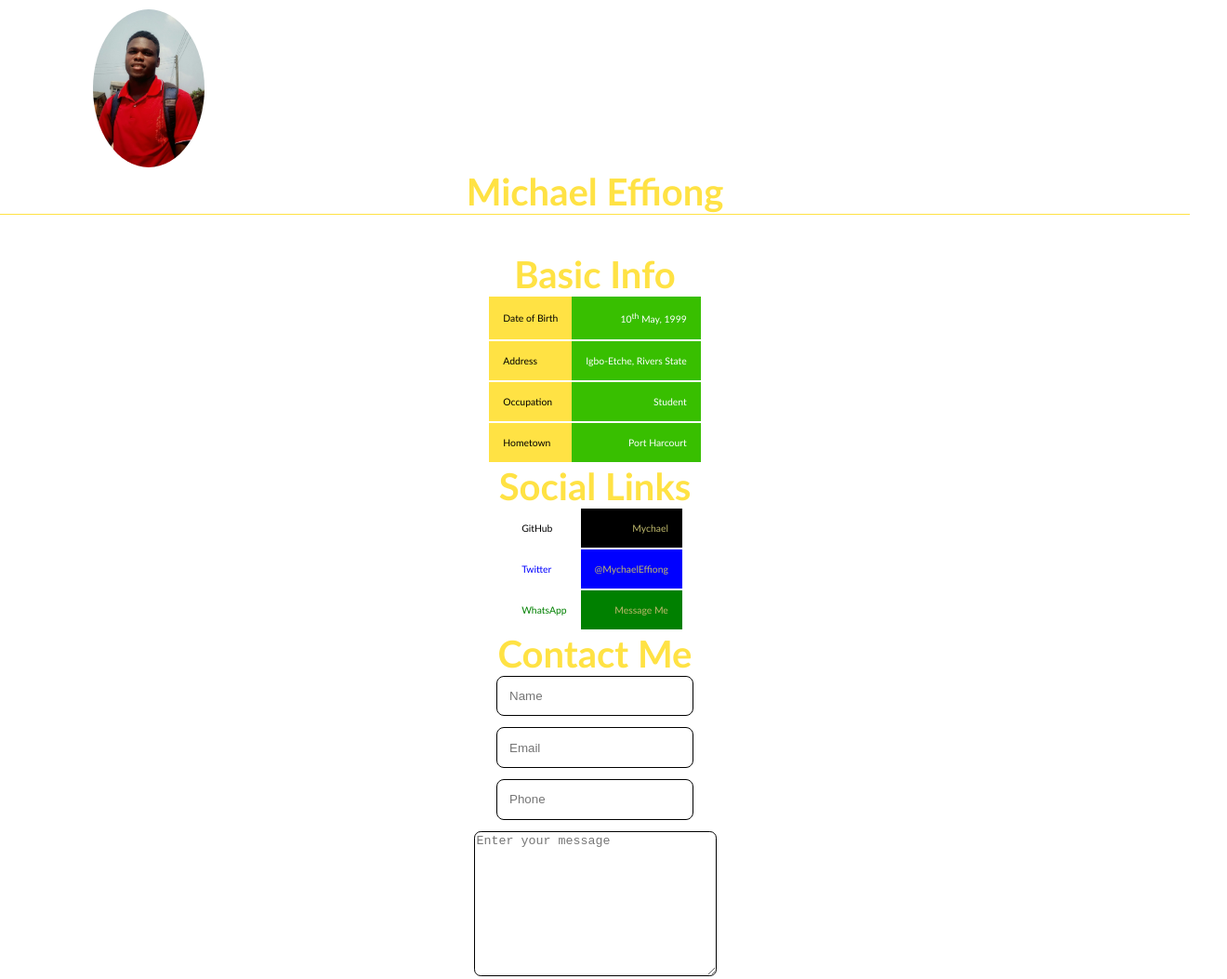
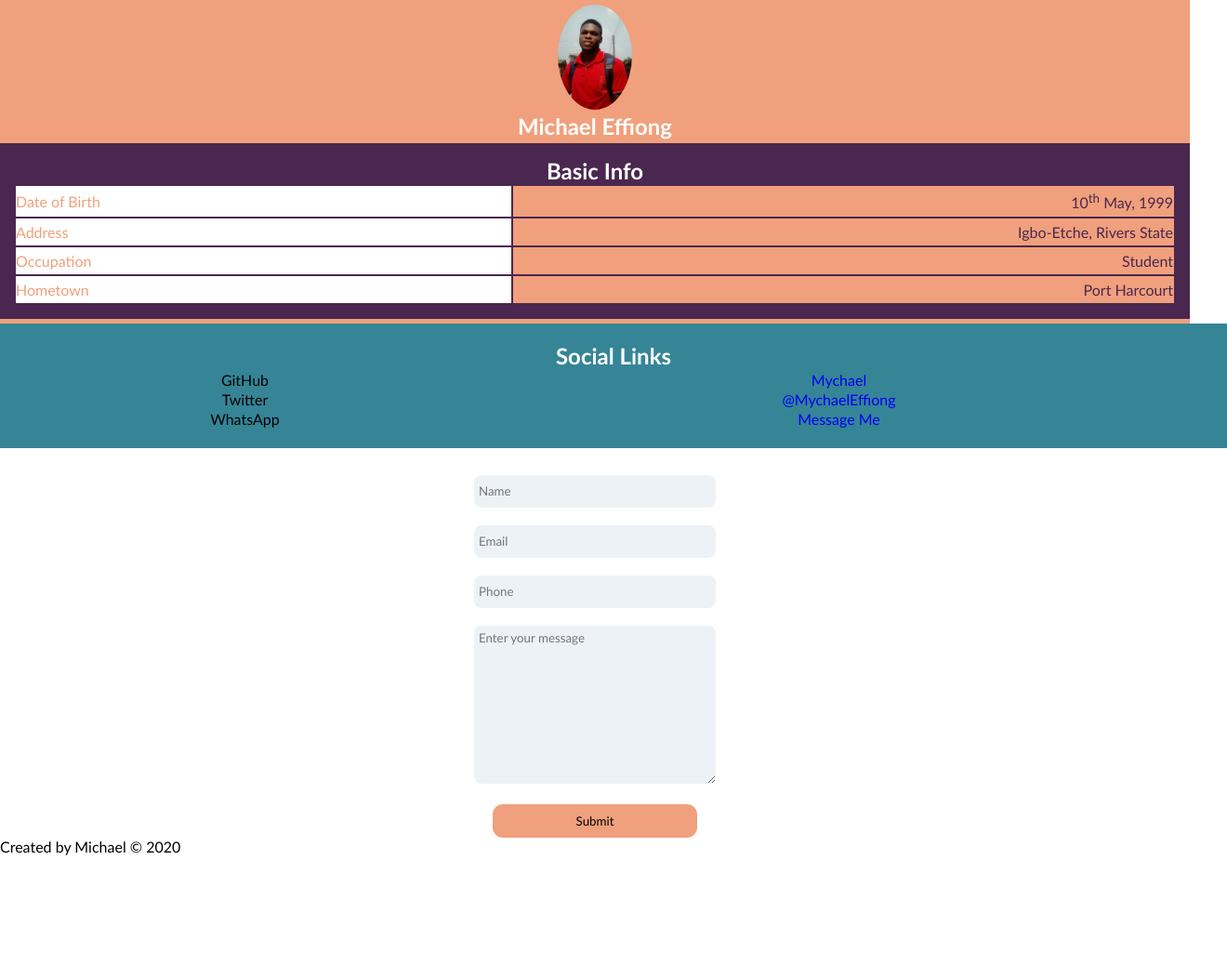
Before and after one commit to Mychaell/Mychael, a plain HTML site: page Michael/index.html in a window 1280 px wide. Shown: the top 1053 px of the page at 93% size, 1320 px wide, since content can reach past the window. After the commit the page ends 920 px from the top, so only its background shows below. Drawn offline with Linux system fonts and the light colour scheme.

Commit message:
second phase

```diff
--- a/Michael/index.html
+++ b/Michael/index.html
@@ -8,245 +8,7 @@
 		<title>Michael</title>
 		<link rel="stylesheet" href="main.css" />
 
-<style>
-*,
-*::before,
-*::after {
-    margin: 0;
-    padding: 0;
-    box-sizing: inherit;
-}
- img {
- width: 120px;
- border-radius:50%;
- margin-left: 100px;
- margin-top: 10px
-}
 
-#container {
- width: 100%;
- font-family: "Gill Sans", sans-serif;
- font-size: 1.3rem;
-}
-
-#header {
- 	border-bottom: 1px solid #FFE244;
- 	padding-bottom: 0px;
- 	margin-bottom: 40px;
- 	background-color:
-}
-
-h2 {
- 	color: #FFE244;
- 	text-align: center;
- 	font-weight: 800;
- 	font-size: 40px;
-}
-
-#info {
-
-}
-
-table {
- 	width: 100%;
- 	border-collapse: collapse;
- 	border-radius: 1em;
- 	overflow: hidden;
- 	display: flex;
-  justify-content: space-around;
-  flex-wrap: wrap;
-}
-
-tr {
- 	padding: 5px;
- 	text-align: right;
- 	background-color: #FFE244;
- 	color: black;
- 	border-radius: 1.3rem;
- 	margin: 2px;
- 	width: 300px;
-}
-
-td {
- 	padding: 1em;
-  background: #ddd;
-  border-bottom: 2px solid white;
-}
-
-.left-table {
- 	padding: 15px;
- 	text-align: left;
- 	background-color: #FFE244;
- 	color: black;
-}
-
-.right-table {
- 	padding: 15px;
- 	text-align: right;
- 	background-color: #38BF00;
- 	color: white;
-}
-
-a {
-    color: darkkhaki;
-    display: inline-block;
-}
-
-a:hover {
-    color: grey;
-}
-
-a:link {
-    text-decoration: none;
-}
-
-html {
-  font-size: 50%;
-}
-
-.form {
-  display: flex;
-  align-items: center;
-  justify-content: center;
-  flex-direction: column;
-}
-
-.fields {
-  display: block;
-  border-radius: 1rem;
-  width: 23rem;
-  padding: 1em;
-  border: 1px solid black;
-}
-
-textarea {
-  border-radius: 0.9rem;
-  padding: 2px;
-  border: 1px solid black;
-}
-
-#button {
-  background-color: black;
-  border: none;
-  border: 2px solid red;
-  color: #6296AD;
-  padding: 15px 32px;
-  text-align: center;
-  text-decoration: none;
-  display: inline-block;
-  font-size: 16px;
-  margin: 4px 2px;
-  cursor: pointer;
-  border-radius: 4px;
-
-}
-
-#git1 {
-  padding: 15px;
- 	text-align: left;
- 	background-color: white;
- 	color: black;
-}
-
-#git2 {
-  padding: 15px;
- 	text-align: right;
- 	background-color: black;
- 	color: white;
-}
-
-#tweet1 {
-  padding: 15px;
- 	text-align: left;
- 	background-color: white;
- 	color: blue;
-}
-
-#tweet2 {
-  padding: 15px;
- 	text-align: right;
- 	background-color: blue;
- 	color: white;
-}
-
-#wame1 {
-  padding: 15px;
- 	text-align: left;
- 	background-color: white;
- 	color: green;
-}
-
-#wame2 {
-  padding: 15px;
- 	text-align: right;
- 	background-color: green;
- 	color: white;
-}
-
-/*
- }
- #mainText {
-  text-align: center;
-  background: #DBDBDB;
-  font-family: "Gill Sans", sans-serif;
- font-size: 1.3rem;
- color: #4a5568;
- width: 100%;
- border-bottom-right-radius: 1.3rem;
- border-top-left-radius: 1.3rem;
- border-top-right-radius: 1.3rem;
- border-bottom-left-radius: 0.3rem;
- padding-top: 1.0rem;
- border-style: dashed;
- border: 2px solid white;
- }
- #contact{
-  text-align: center;
- }
- #submit {
- background: #FEFD99;
- padding: 1.0rem 2.5rem;
- border-bottom-right-radius: 1.3rem;
- border-top-left-radius: 1.3rem;
- border-top-right-radius: 1.3rem;
- border-bottom-left-radius: 0.3rem;
- color: #083e9e;
- font-family: sans-serif;
- font-size: 2.5rem;
- }
- #head1 {
- 	color: red;
- }
- input[type="text"],
-[type="email"] {
- background: #edf2f7;
- border-radius: 8px;
-}
-textarea	{
-	background: #edf2f7;
-}
-
-.button {
-
-    border: 2px solid red;
-    color: #6296AD;
-    padding: 15px 32px;
-    text-align: center;
-    text-decoration: none;
-    display: inline-block;
-    font-size: 16px;
-    margin: 4px 2px;
-    cursor: pointer;
-    border-radius: 4px;
-}
-
-  */
-
-
-
-
-
-</style>
 	</head>
 	<body>
 		<div id="container">
@@ -263,7 +25,8 @@ textarea	{
 
 			<div id="info">
 				<h2>Basic Info</h2>
-				<table>
+				<div class="table">
+				  <table>
 					<tr>
 						<td class="left-table">Date of Birth</td>
 						<td class="right-table">10<sup>th</sup> May, 1999</td>
@@ -284,6 +47,8 @@ textarea	{
 						<td class="right-table">Port Harcourt</td>
 					</tr>
 				</table>
+				</div>
+
 			</div>
 			<!--Basic info ends here-->
 
@@ -292,7 +57,8 @@ textarea	{
 			<div id="social">
 
 				<h2>Social Links</h2>
-				<table>
+				<div class="table">
+				  <table>
 					<tr>
 						<td id="git1">GitHub</td>
 						<td id="git2"><a href="https://github.com/mychael">Mychael</a>
@@ -308,6 +74,8 @@ textarea	{
 						<td id="wame2"><a href="https://wa.me/2348142367332">Message Me</a>
 					</tr>
 				</table>
+				</div>
+
 			</div>
 
 			<div id="contact">
@@ -318,15 +86,22 @@ textarea	{
 				<form class="form">
 					<input class="fields" type="text" placeholder="Name" name="Name" required="">
 					<br>
+					<br>
 					<input class="fields" type="email" placeholder="Email" name="Email" required="">
 					<br>
+					<br />
 					<input class="fields" type="number" placeholder="Phone" name="Phone">
 					<br>
+					<br />
 					<textarea placeholder="Enter your message" rows="10" cols="30" required=""></textarea>
+					<br />
 					<br />
 					 <input type="submit" name="Submit" id="button">
 				</form>
 			</div>
 		</div>
+		<footer>
+		  Created by Michael &copy 2020
+		</footer>
 	</body>
 </html>
--- a/Michael/main.css
+++ b/Michael/main.css
@@ -4,9 +4,126 @@
     margin: 0;
     padding: 0;
     box-sizing: inherit;
+    font-family: "Gill Sans", Sans-Serif;
+}
+body {
+
+  font-family: "Segoe UI", sans-serif;
+  width: 100%;
+  margin: 0;
 }
 
+#container {
+  margin: 0px;
+  background-color: #F0A07C;
+}
 
-/* // 500px / 16px = 31.25em;
-@media only screen and (max-width: 31.25em) {
-*/
+#header {
+  width: 100%;
+  text-align: center;
+  align-items: center;
+
+}
+
+#header img {
+  border-radius: 50%;
+  width: 80px;
+  padding-top: 5px;
+}
+
+#info {
+  background-color: #4A274F;
+  color: #F0A07C;
+  align-content: center;
+  align-items: center;
+  text-align: center;
+  margin-top: 4px;
+  padding: 15px;
+}
+
+h2 {
+  color: white;
+}
+
+table {
+  width: 100%;
+  border-bottom-spacing: 1rem;
+}
+
+a {
+  text-decoration: none;
+}
+
+input[type="text"],
+[type="number"],
+[type="email"],
+select {
+ background: #edf2f7;
+}
+
+.left-table {
+  text-align: left;
+  background-color: white;
+  padding-top: 5px;
+  padding-right: 35px;
+  padding-bottom: 5px;
+
+}
+
+.right-table {
+  text-align: right;
+  padding-top: 5px;
+  padding-bottom: 5px;
+  background-color: #F0A07C;
+  color: #4A274F;
+  padding-right: 1px;
+}
+
+td {
+  margin-bottom: 2px;
+}
+
+#social {
+  background-color: #358597;
+  text-align: center;
+  width: 100%;
+  align-items: center;
+  padding: 20px;
+  margin-top: 5px;
+}
+
+#contact {
+  align-items: center;
+  text-align: center;
+  background-color: white;
+  color: #F0A07C;
+}
+
+.fields {
+  padding: 5px;
+  min-width: 250px;
+  max-width: 700px;
+  height: 25px;
+  border-radius: 0.5rem;
+  border: none;
+
+}
+
+textarea {
+  max-width: 700px;
+  min-width: 250px;
+  border-radius: 0.5rem;
+  border: none;
+  padding: 5px;
+  background: #edf2f7;
+}
+
+#button {
+  padding: 10px 0px 10px 0px;
+  border: none;
+  background: ;
+  min-width: 220px;
+  max-width: 600px;
+  background-color: #F0A07C;
+  border-radius: 0.7rem;
+}
```
